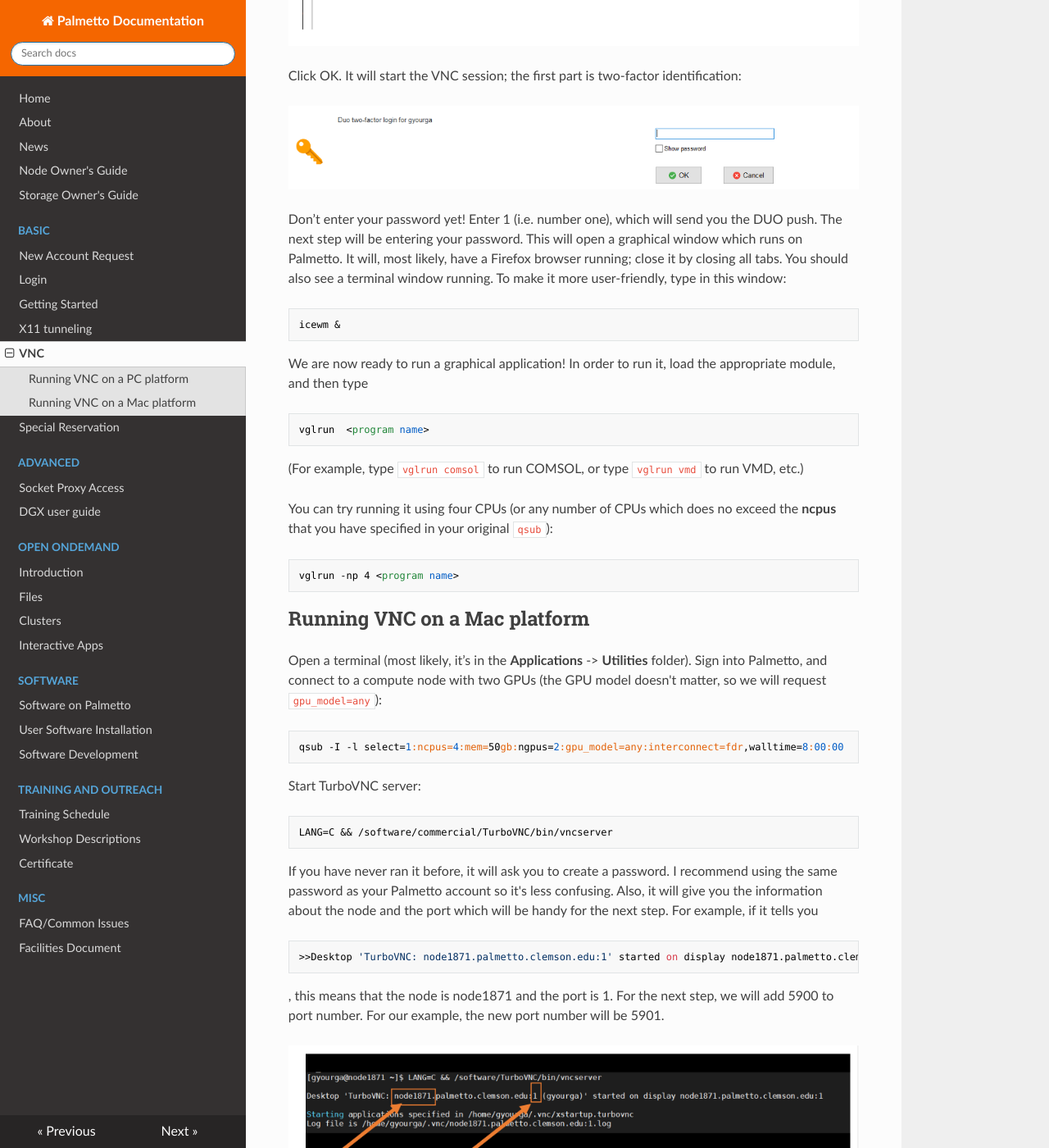
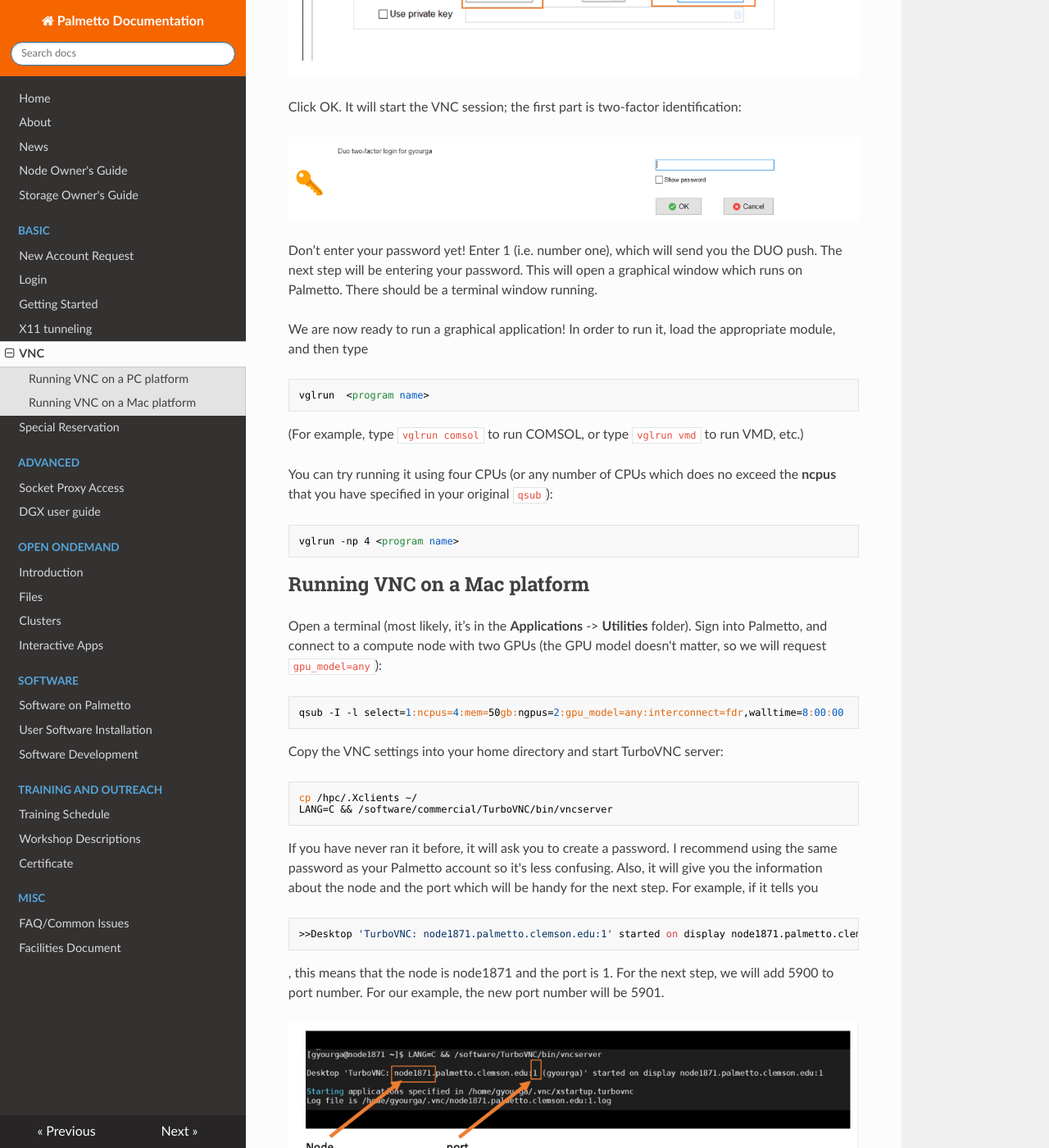
Before and after one commit to clemsonciti/palmetto-documentation, an MkDocs documentation site: the page built from docs/basic/vnc.md, in a window 1280 px wide and 1400 px high, scrolled down 1580 px. Shown: the whole window at 82% size. Built offline with MkDocs 1.6.1, drawn with Linux system fonts in a browser that asks for light colours; nearby versions of some CDN libraries; some of the changed text lies outside the part shown.

Commit message:
Update vnc.md

```diff
--- a/docs/basic/vnc.md
+++ b/docs/basic/vnc.md
@@ -9,9 +9,10 @@ We really recommend using MobaXTerm, because it comes with built-in VNC client,
 qsub -I -l select=1:ncpus=4:mem=50gb:ngpus=2:gpu_model=any:interconnect=fdr,walltime=8:00:00
 ~~~
 
-Once you get on the compute node, start the VNC server:
+Once you get on the compute node, copy the VNC settings into your home directory, and then start the VNC server:
 
 ~~~
+cp /hpc/.Xclients ~/
 LANG=C && /software/commercial/TurboVNC/bin/vncserver
 ~~~
 
@@ -35,12 +36,13 @@ Click OK. It will start the VNC session; the first part is two-factor identifica
 <img src="../../images/basic/started/turbovnc_setup3.png" style="width:700px">
 
 Don’t enter your password yet! Enter 1 (i.e. number one), which will send you the DUO push. The next step will be entering your password.
-This will open a graphical window which runs on Palmetto. It will, most likely, have a Firefox browser running; close it by closing all tabs. You should also see a terminal window running. To make it more user-friendly, type in this window:
+This will open a graphical window which runs on Palmetto. There should be a terminal window running.
+<!---It will, most likely, have a Firefox browser running; close it by closing all tabs. You should also see a terminal window running. To make it more user-friendly, type in this window:
 
 ~~~
 icewm &
 ~~~
-
+-->
 We are now ready to run a graphical application! In order to run it, load the appropriate module, and then type
 
 ~~~
@@ -65,9 +67,10 @@ Open a terminal (most likely, it’s in the **Applications** -> **Utilities** fo
 qsub -I -l select=1:ncpus=4:mem=50gb:ngpus=2:gpu_model=any:interconnect=fdr,walltime=8:00:00
 ~~~
 
-Start TurboVNC server:
+Copy the VNC settings into your home directory and start TurboVNC server:
 
 ~~~
+cp /hpc/.Xclients ~/
 LANG=C && /software/commercial/TurboVNC/bin/vncserver
 ~~~
 
@@ -104,12 +107,14 @@ Finally, on your local computer, open TurboVNC viewer. In "VNC server" field, sp
 <img src="../../images/basic/started/turbovnc_setup4.png" style="width:400px">
 -->
 Enter password when prompted; this is the password that you have set up earlier when you started the VNC server.
-This will open a graphical window which runs on Palmetto. It will, most likely, have a Firefox browser running; close it by closing all tabs. You should also see a terminal window running. To make it more user-friendly, type in this window:
+This will open a graphical window which runs on Palmetto. There should be a terminal window running.
+
+<!---It will, most likely, have a Firefox browser running; close it by closing all tabs. You should also see a terminal window running. To make it more user-friendly, type in this window:
 
 ~~~
 icewm &
 ~~~
-
+-->
 We are now ready to run a graphical application! In order to run it, load the appropriate module, and then type
 
 ~~~
```
